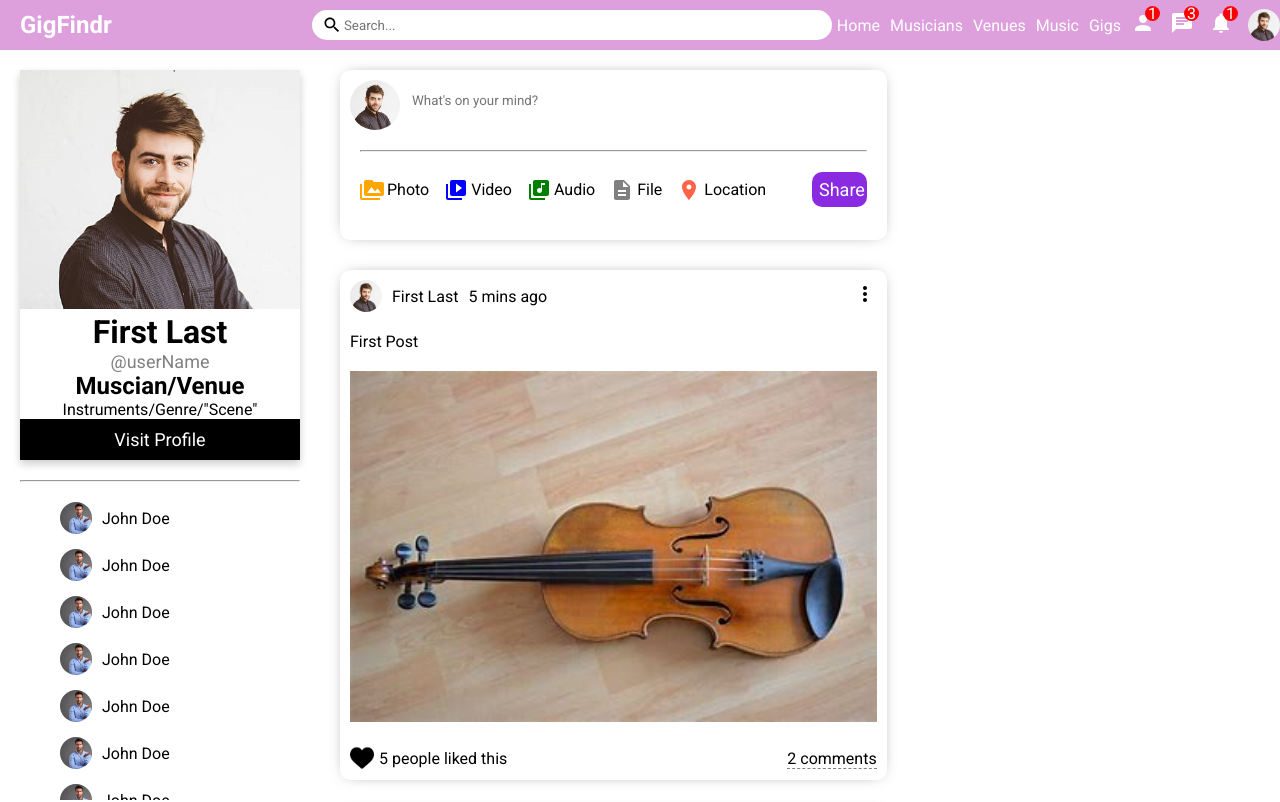
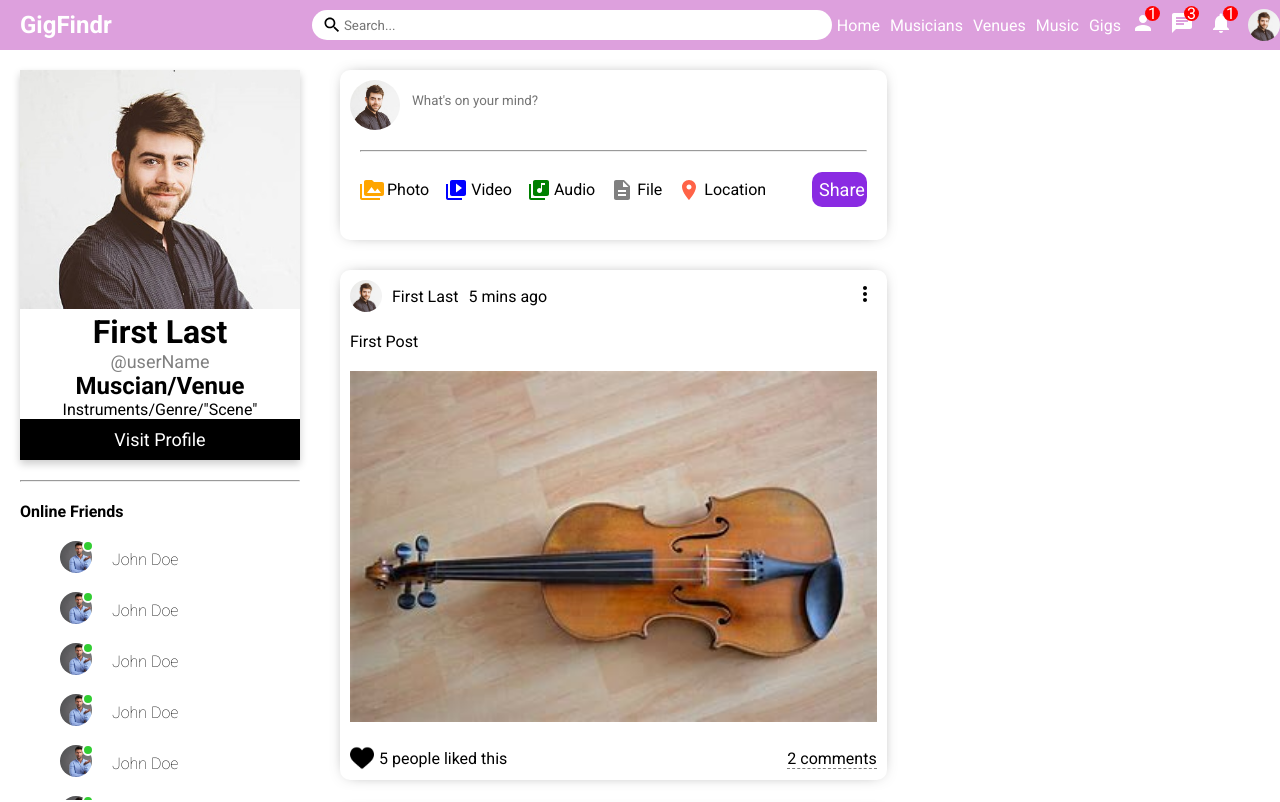
Before and after one commit to omerfarukbasar/GigFindr-Software-Eng, a React (Create React App) app in the folder gf-app/: page / in a window 1280 px wide. Shown: the top 802 px of the page. Built offline with nearby package versions, Linux system fonts and the light colour scheme.

Commit message:
Update Sidebar
Switched the two side and right bar concepts: online friends for sidebar and suggested accounts for rightbar

```diff
--- a/gf-app/src/components/sidebar/Sidebar.jsx
+++ b/gf-app/src/components/sidebar/Sidebar.jsx
@@ -14,97 +14,73 @@ export default function Sidebar() {
         </div>
         <div className="friendsListDiv">
           <hr className="sidebarHR" />
+          <h4 className="sidebarTitle">Online Friends</h4>
           <ul className="friendsList">
             <li className="Friend">
+              <div className="sidebarProfileImgContainer">
                 <img src="/assets/john-doe.jpg" alt="friend img" className="friendsImg"/>
-            <span>John Doe</span>
+                <span className="sidebarOnline"></span>
+              </div>
+              <span className="sidebarUsername">John Doe</span>
             </li>
 
             <li className="Friend">
+              <div className="sidebarProfileImgContainer">
                 <img src="/assets/john-doe.jpg" alt="friend img" className="friendsImg"/>
-            <span>John Doe</span>
+                <span className="sidebarOnline"></span>
+              </div>
+              <span className="sidebarUsername">John Doe</span>
             </li>
 
             <li className="Friend">
+              <div className="sidebarProfileImgContainer">
                 <img src="/assets/john-doe.jpg" alt="friend img" className="friendsImg"/>
-            <span>John Doe</span>
+                <span className="sidebarOnline"></span>
+              </div>
+              <span className="sidebarUsername">John Doe</span>
             </li>
 
             <li className="Friend">
+              <div className="sidebarProfileImgContainer">
                 <img src="/assets/john-doe.jpg" alt="friend img" className="friendsImg"/>
-            <span>John Doe</span>
+                <span className="sidebarOnline"></span>
+              </div>
+              <span className="sidebarUsername">John Doe</span>
             </li>
 
             <li className="Friend">
+              <div className="sidebarProfileImgContainer">
                 <img src="/assets/john-doe.jpg" alt="friend img" className="friendsImg"/>
-            <span>John Doe</span>
+                <span className="sidebarOnline"></span>
+              </div>
+              <span className="sidebarUsername">John Doe</span>
             </li>
 
             <li className="Friend">
+              <div className="sidebarProfileImgContainer">
                 <img src="/assets/john-doe.jpg" alt="friend img" className="friendsImg"/>
-            <span>John Doe</span>
+                <span className="sidebarOnline"></span>
+              </div>
+              <span className="sidebarUsername">John Doe</span>
             </li>
 
             <li className="Friend">
+              <div className="sidebarProfileImgContainer">
                 <img src="/assets/john-doe.jpg" alt="friend img" className="friendsImg"/>
-            <span>John Doe</span>
+                <span className="sidebarOnline"></span>
+              </div>
+              <span className="sidebarUsername">John Doe</span>
             </li>
 
             <li className="Friend">
+              <div className="sidebarProfileImgContainer">
                 <img src="/assets/john-doe.jpg" alt="friend img" className="friendsImg"/>
-            <span>John Doe</span>
-            </li>
-
-            <li className="Friend">
-            <img src="/assets/john-doe.jpg" alt="friend img" className="friendsImg"/>
-            <span>John Doe</span>
-            </li>
-
-            <li className="Friend">
-            <img src="/assets/john-doe.jpg" alt="friend img" className="friendsImg"/>
-            <span>John Doe</span>
-            </li>
-
-            <li className="Friend">
-            <img src="/assets/john-doe.jpg" alt="friend img" className="friendsImg"/>
-            <span>John Doe</span>
-            </li>
-
-            <li className="Friend">
-            <img src="/assets/john-doe.jpg" alt="friend img" className="friendsImg"/>
-            <span>John Doe</span>
-            </li>
-
-            <li className="Friend">
-            <img src="/assets/john-doe.jpg" alt="friend img" className="friendsImg"/>
-            <span>John Doe</span>
-            </li>
-
-            <li className="Friend">
-            <img src="/assets/john-doe.jpg" alt="friend img" className="friendsImg"/>
-            <span>John Doe</span>
-            </li>
-
-            <li className="Friend">
-            <img src="/assets/john-doe.jpg" alt="friend img" className="friendsImg"/>
-            <span>John Doe</span>
-            </li>
-
-            <li className="Friend">
-            <img src="/assets/john-doe.jpg" alt="friend img" className="friendsImg"/>
-            <span>John Doe</span>
-            </li>
-
-            <li className="Friend">
-            <img src="/assets/john-doe.jpg" alt="friend img" className="friendsImg"/>
-            <span>John Doe</span>
-            </li>
-
-            <li className="Friend">
-            <img src="/assets/john-doe.jpg" alt="friend img" className="friendsImg"/>
-            <span>John Doe</span>
+                <span className="sidebarOnline"></span>
+              </div>
+              <span className="sidebarUsername">John Doe</span>
             </li>
           </ul>
+
         </div>
       </div>
     </div>
--- a/gf-app/src/components/sidebar/sidebar.css
+++ b/gf-app/src/components/sidebar/sidebar.css
@@ -77,6 +77,31 @@ button:hover, a:hover {
   margin-bottom: 15px;
 }
 
+.sidebarTitle {
+  margin-bottom: 20px;
+}
+
+.sidebarProfileImgContainer {
+  margin-right: 10px;
+  position: relative;
+}
+
+.sidebarOnline {
+  width: 8px;
+  height: 8px;
+  border-radius: 50%;
+  background-color: limegreen;
+  position: absolute;
+  top: -1px;
+  right: 0;
+  left: 22px;
+  border: 2px solid white;
+}
+
+.sidebarUsername {
+  font-weight: 100;
+}
+
 .friendsImg {
   width: 32px;
   height: 32px;
```
Lines whose indentation alone changed are shown as unchanged.
